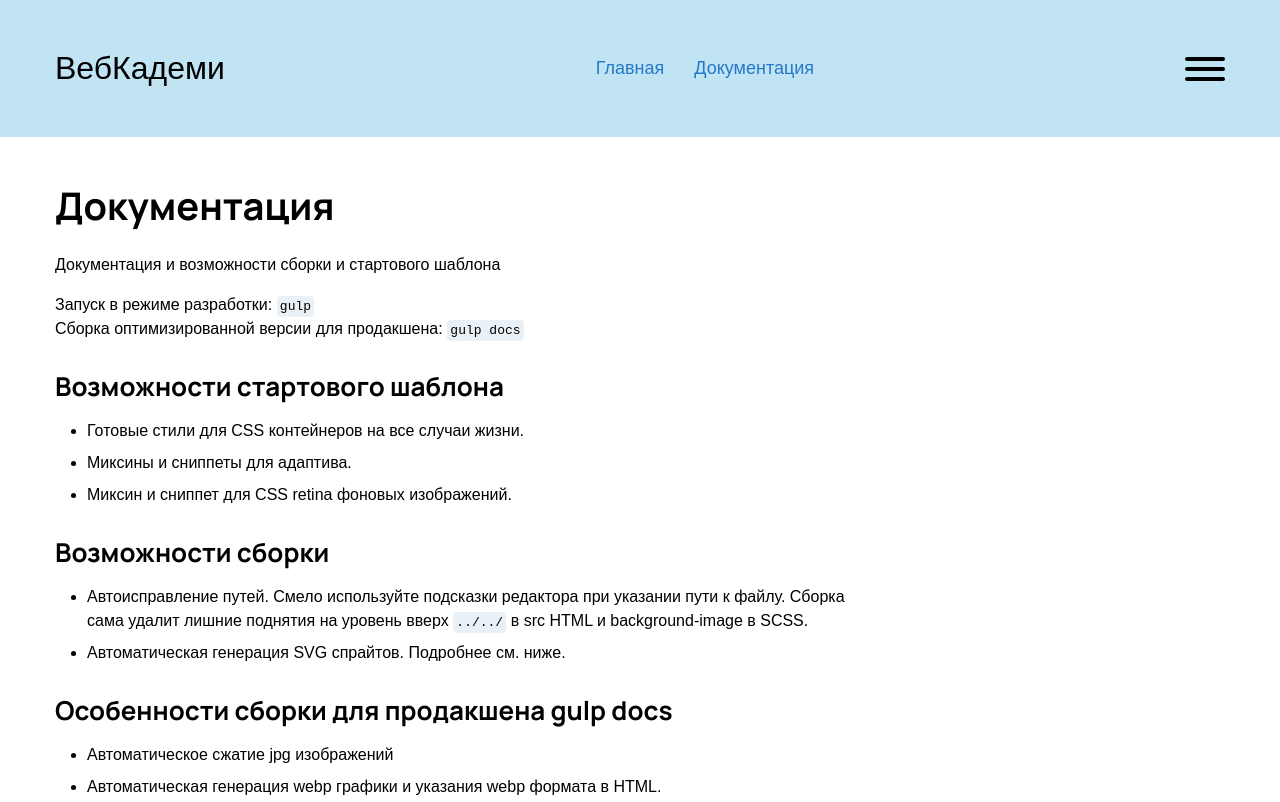
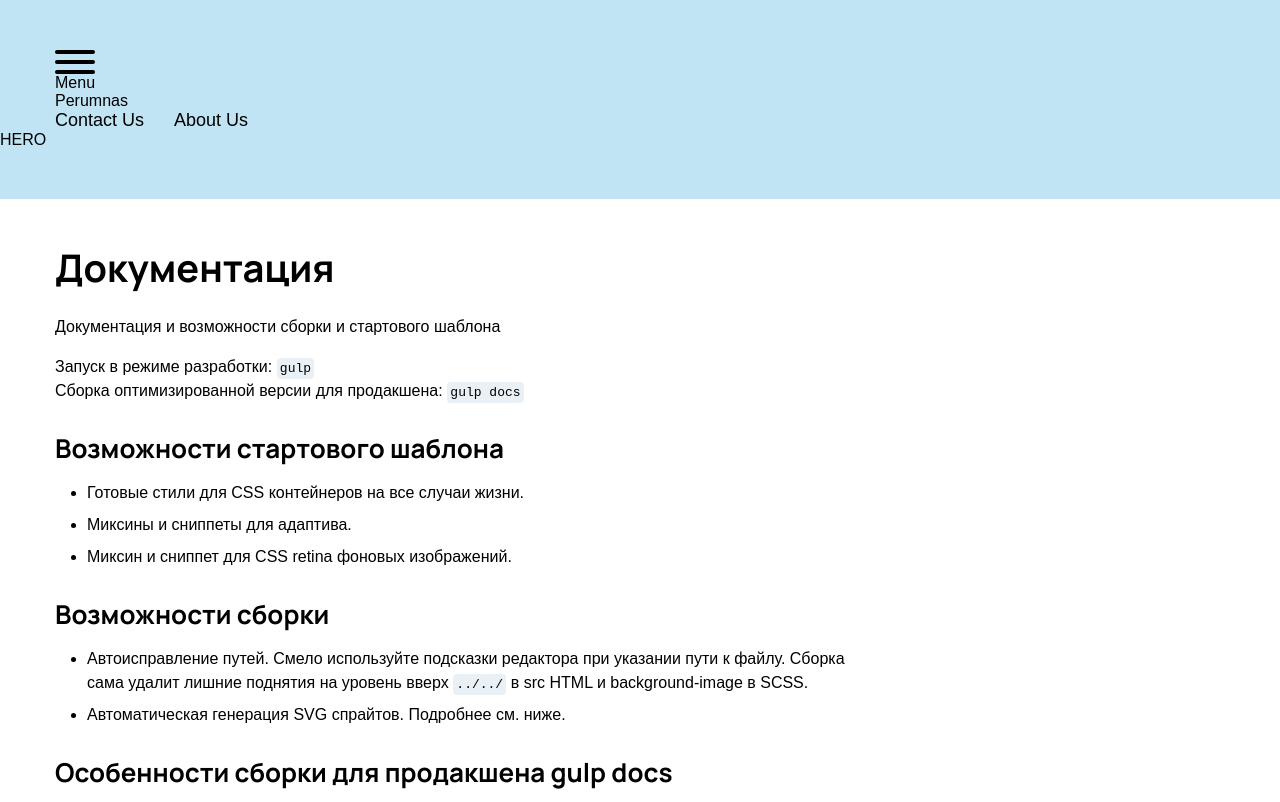
Before and after one commit to Nattyme/building-company, a website: page src/html/docs.html in a window 1280 px wide. Shown: the top 802 px of the page. Drawn offline with nearby package versions, Linux system fonts and the light colour scheme; files that its build step writes are made by us from their sources; files whose address does not match are found by name; a web font is replaced by a local one.

Commit message:
header: header-top base html

```diff
--- a/src/html/blocks/header.html
+++ b/src/html/blocks/header.html
@@ -1,17 +1,27 @@
 <header class="header">
-    <div class="container">
-        <div class="header__row">
-            <div class="logo">ВебКадеми</div>
-            <nav class="header__nav nav">
-                <ul class="nav__list">
-                    <li><a href="index.html" class="active">Главная</a></li>
-		            <li><a href="docs.html">Документация</a></li>
-                </ul>
+  <div class="header-top">
+     <div class="container container--header">
+        <div class="header-top__row">
+            <button class="header-top__btn btn-solid">
+              <span class="mobile-nav-btn">
+                <div class="burger">
+                  <div class="nav-icon"></div>
+                </div>
+              </span>
+              <span>Menu</span>
+            </button>
+            <div class="header-top__logo">Perumnas</div>
+            <nav class="header-top__nav nav">
+              <ul class="nav__list">
+                <li class="nav__item">Contact Us</li>
+                <li class="nav__item">About Us</li>
+              </ul>
             </nav>
-            <button class="mobile-nav-btn">
-                <div class="nav-icon"></div>
-            </button>
         </div>
     </div>
+  </div>
+  <div class="header-hero">
+    HERO
+  </div>
 </header>
 @@include('mobile-nav.html')
```
Also changed, not shown: build/docs.html, build/img/hero/Hero Section.webp (added), build/img/hero/Hero Section@2x.webp (added), build/index.html, 4 other files.
